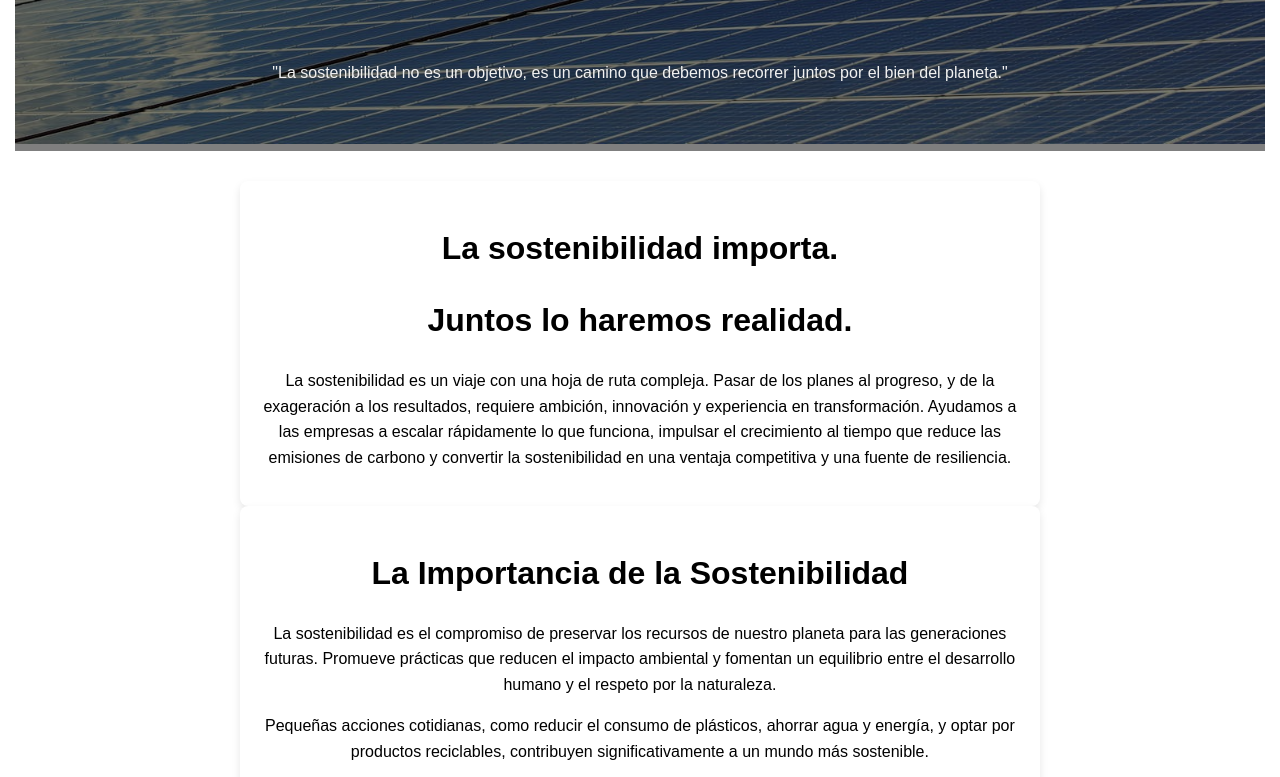
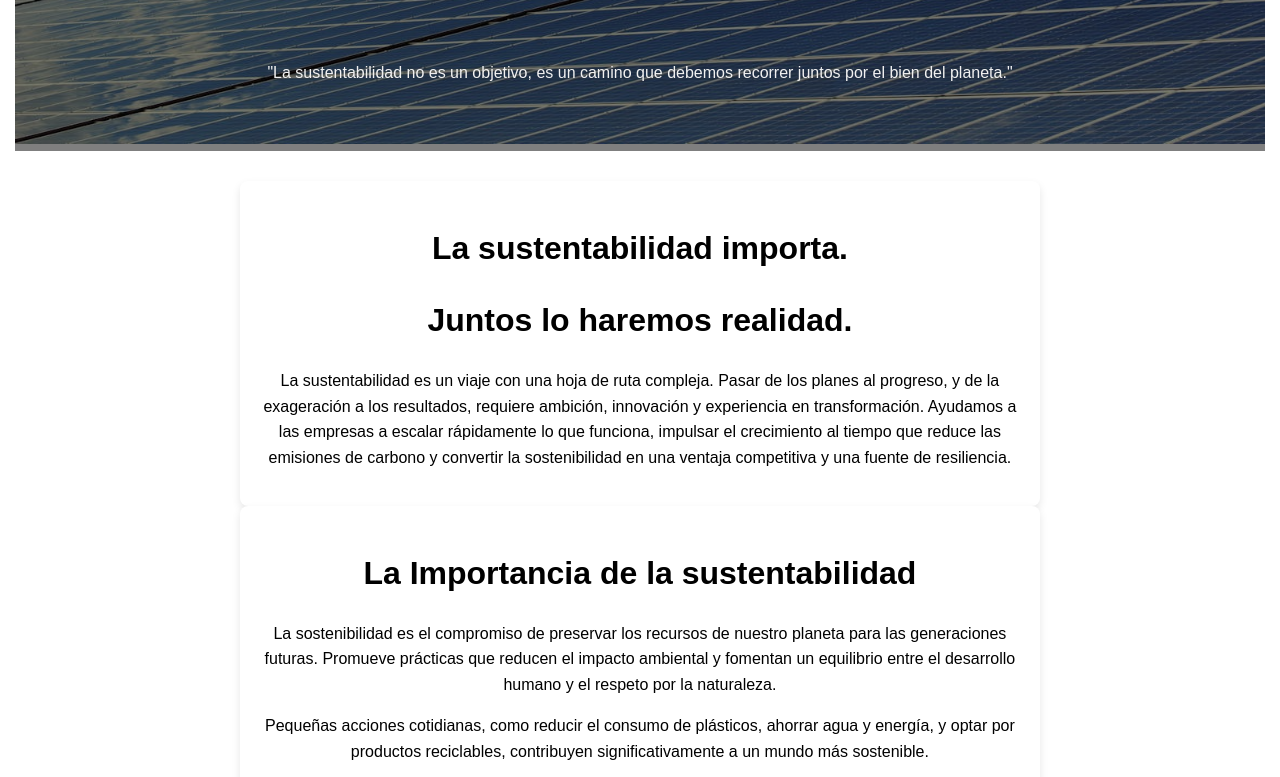
Before and after one commit to luisenriquemor/sustentabilidadutt, a plain HTML site: page index.html in a window 1280 px wide. Shown: the part 548-1325 px from the top of the page. Drawn offline with Linux system fonts and the light colour scheme.

Commit message:
Update index.html

```diff
--- a/index.html
+++ b/index.html
@@ -46,7 +46,7 @@
   <div class="content00">
    <center> <h1>SUSTENTABILIDAD</h1></center>
    <br>
-    <center><p>"La sostenibilidad no es un objetivo, es un camino que debemos recorrer juntos por el bien del planeta."</p></center>
+    <center><p>"La sustentabilidad no es un objetivo, es un camino que debemos recorrer juntos por el bien del planeta."</p></center>
   </div>
 </div >
  </div>
@@ -58,17 +58,17 @@
     <div class="col-10">
     <center><div class="pan">
 
-       <center><h1>La sostenibilidad importa.</h1></center>
+       <center><h1>La sustentabilidad importa.</h1></center>
        <center><h1>Juntos lo haremos realidad.</h1></center>
 
 
-        <center><p>La sostenibilidad es un viaje con una hoja de ruta compleja. Pasar de los planes al progreso, y de la exageración a los resultados, requiere ambición, innovación y experiencia en transformación. Ayudamos a las empresas a escalar rápidamente lo que funciona, impulsar el crecimiento al tiempo que reduce las emisiones de carbono y convertir la sostenibilidad en una ventaja competitiva y una fuente de resiliencia.
+        <center><p>La sustentabilidad es un viaje con una hoja de ruta compleja. Pasar de los planes al progreso, y de la exageración a los resultados, requiere ambición, innovación y experiencia en transformación. Ayudamos a las empresas a escalar rápidamente lo que funciona, impulsar el crecimiento al tiempo que reduce las emisiones de carbono y convertir la sostenibilidad en una ventaja competitiva y una fuente de resiliencia.
          </p>
          </center>
      </div>
  </center>
       <center><div class="pan">
-        <h1>La Importancia de la Sostenibilidad</h1>
+        <h1>La Importancia de la sustentabilidad</h1>
         <p>La sostenibilidad es el compromiso de preservar los recursos de nuestro planeta para las generaciones futuras. Promueve prácticas que reducen el impacto ambiental y fomentan un equilibrio entre el desarrollo humano y el respeto por la naturaleza.</p>
 
         <p>Pequeñas acciones cotidianas, como reducir el consumo de plásticos, ahorrar agua y energía, y optar por productos reciclables, contribuyen significativamente a un mundo más sostenible.</p>
```
